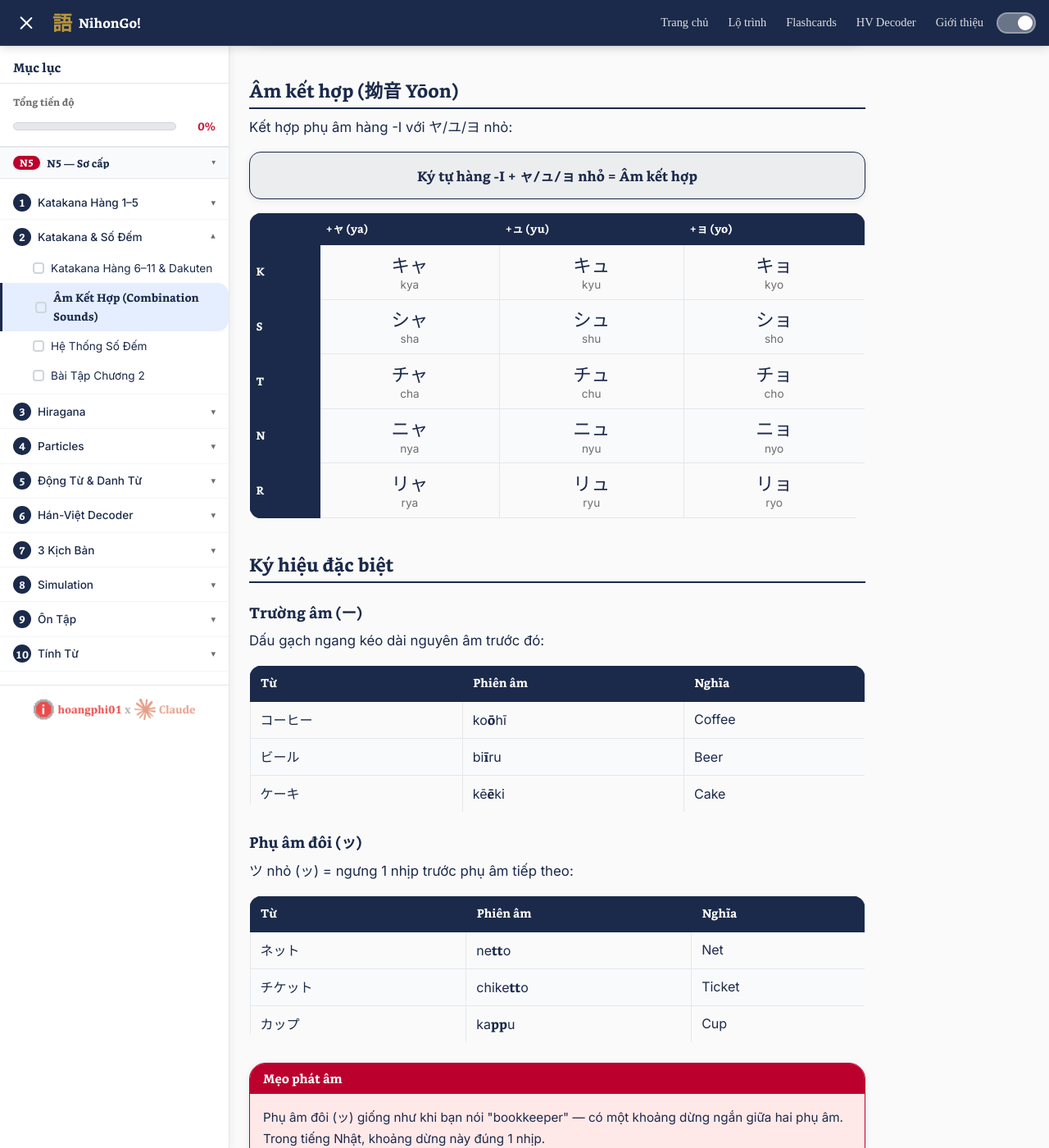
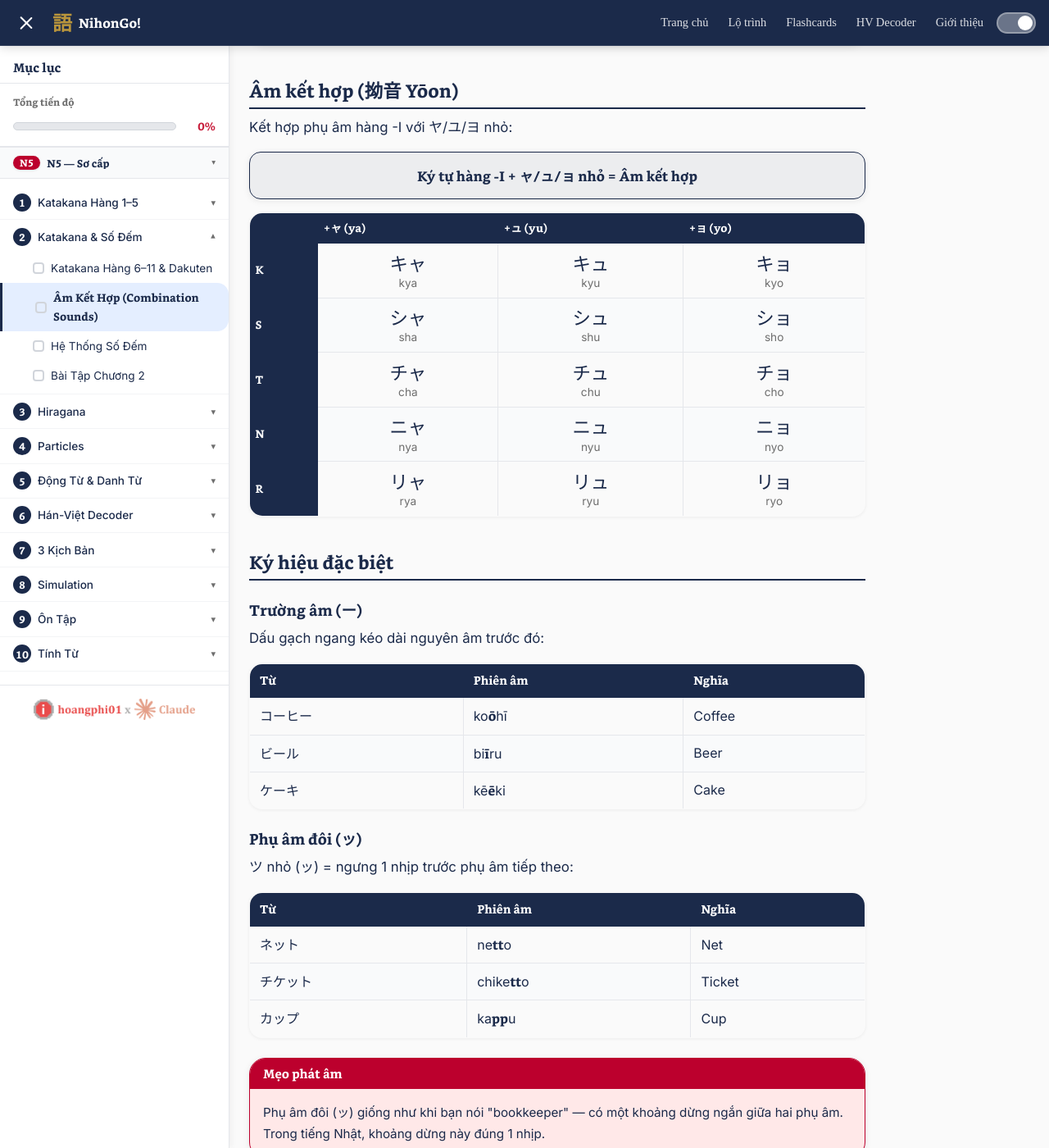
Before and after one commit to hoangphi01/learn-japanese, a Jekyll site: the page built from _lessons/ch02/02-am-ket-hop.md, in a window 1280 px wide and 1400 px high, scrolled down 372 px. Shown: the whole window at 82% size. Built offline with Jekyll 4.4.1, drawn with Linux system fonts in a browser that asks for light colours; some web fonts are replaced.

Commit message:
Style modern theme tables with iOS 26-style rounded corners
Add border-radius: 16px, visible outer border, and subtle box-shadow
to tables in modern theme. Apply to both .lesson-content table and
global .kana-table (homepage).

```diff
--- a/assets/css/style.css
+++ b/assets/css/style.css
@@ -1571,14 +1571,22 @@ strong { font-weight: 600; }
   border-radius: 50px;
 }
 
-[data-theme="modern"] .lesson-content table {
+[data-theme="modern"] .lesson-content table,
+[data-theme="modern"] .kana-table {
+  border: 1.5px solid #d1d5db;
+  border-radius: 16px;
+  overflow: hidden;
+  box-shadow: 0 1px 4px rgba(0,0,0,0.06);
+}
+
+[data-theme="modern"] .lesson-content table td,
+[data-theme="modern"] .kana-table td {
   border: 1px solid #e5e7eb;
-  border-radius: var(--radius-sm);
-  overflow: hidden;
-}
-
-[data-theme="modern"] .lesson-content table td {
-  border: 1px solid #e5e7eb;
+}
+
+[data-theme="modern"] .lesson-content table th,
+[data-theme="modern"] .kana-table th {
+  border: 1px solid var(--navy-blue);
 }
 
 /* ─── Modern: Lesson Complete ────────────────────── */
```
